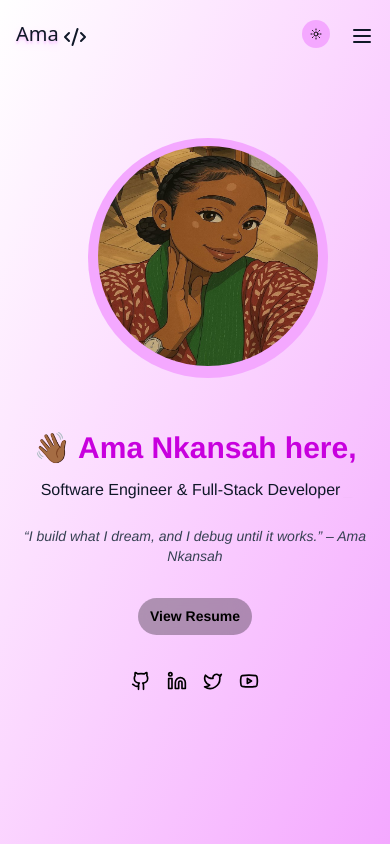
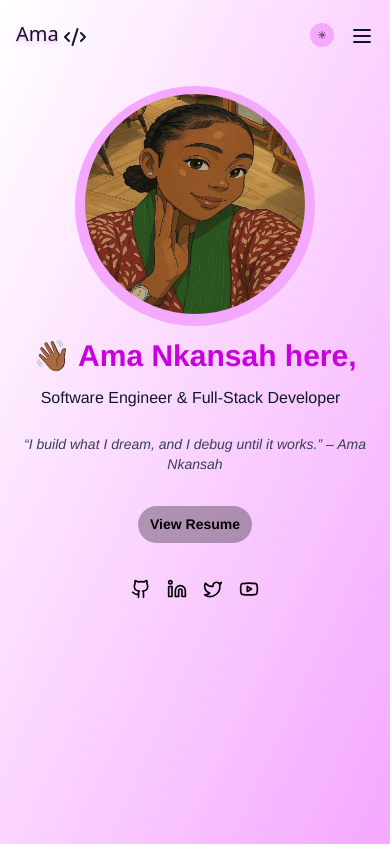
Before and after one commit to Ama-Nkansah/Personal_Website, a React (Vite) app in the folder frontend/: page / in a window 390 px wide. Built offline with nearby package versions, Linux system fonts and the light colour scheme; a web font is replaced by a local one.

Commit message:
fix smaller screen home and about

```diff
--- a/frontend/src/components/common/navbar.jsx
+++ b/frontend/src/components/common/navbar.jsx
@@ -6,9 +6,13 @@ import { Logo } from "./my-logo.jsx";
 const FullNavbar = ()=>{
   return(
     <section className="pt-4 pb-8 mx-4 md:hidden flex flex-row justify-between">
+      <div>
         <Logo/>
+      </div>
+      <div className="flex flex-row justify-center items-center gap-4">
         <ThemeToggle/>
         <Navbar/>
+      </div>
     </section>
   );
 }
--- a/frontend/src/components/home/Hero.jsx
+++ b/frontend/src/components/home/Hero.jsx
@@ -15,7 +15,7 @@ function Hero(){
          <Logo/>
          <ThemeToggle/>
       </div>
-        <div className="md:col-start-1 md:col-end-2 ml-22 md:mb-6 my-13">
+        <div className=" flex justify-center items-center md:col-start-1 md:col-end-2 md:mb-6 mb-3">
           {/* Outer Circle */}
           <motion.div className=" w-60 aspect-square bg-fuchsia-300 dark:bg-fuchsia-200 rounded-full z-30
               md:w-[34%] md:translate-y-15 md:translate-x-25"
@@ -29,7 +29,7 @@ function Hero(){
               animate={{ scale: 1, opacity: 1 }}
                 transition={{ delay: 0.8, duration: 0.8, ease: "easeOut" }}>
               <img src={myImage} alt="my-picture" className="w-55 aspect-square mt-2 rounded-full mx-auto
-                  md:w-[92%] translate-y-2 md:translate-y-5 md:translate-x-1"/>
+                  md:w-[92%] md:translate-y-5 md:translate-x-1"/>
             </motion.div>
           </motion.div>
      </div>
--- a/frontend/src/components/home/ThemeToggle.jsx
+++ b/frontend/src/components/home/ThemeToggle.jsx
@@ -10,14 +10,14 @@ export const ThemeToggle = () => {
       <button
         onClick={toggleTheme}
         className={cn(
-          "sticky md:ml-0 ml-49 top-5 md:translate-x-300 right-4 p-2 md:mt-6 rounded-full transition-colors duration-300 bg-fuchsia-300",
+          "sticky top-5 md:translate-x-300 right-4 p-2 md:mt-6 rounded-full transition-colors duration-300 bg-fuchsia-300",
           "focus:outline-1 z-50 dark:outline-fuchsia-200"
         )}
       >
         {isDarkMode ? (
-          <Moon className="h-3 w-3 md:h-5 md:w-5 text-black"/>
+          <Moon className="h-2 w-2 md:h-5 md:w-5 text-black"/>
         ) : (
-          <Sun className="h-3 w-3 md:h-5 md:w-5 text-black"/>
+          <Sun className="h-2 w-2 md:h-5 md:w-5 text-black"/>
         )}
       </button>
     </div>
```
